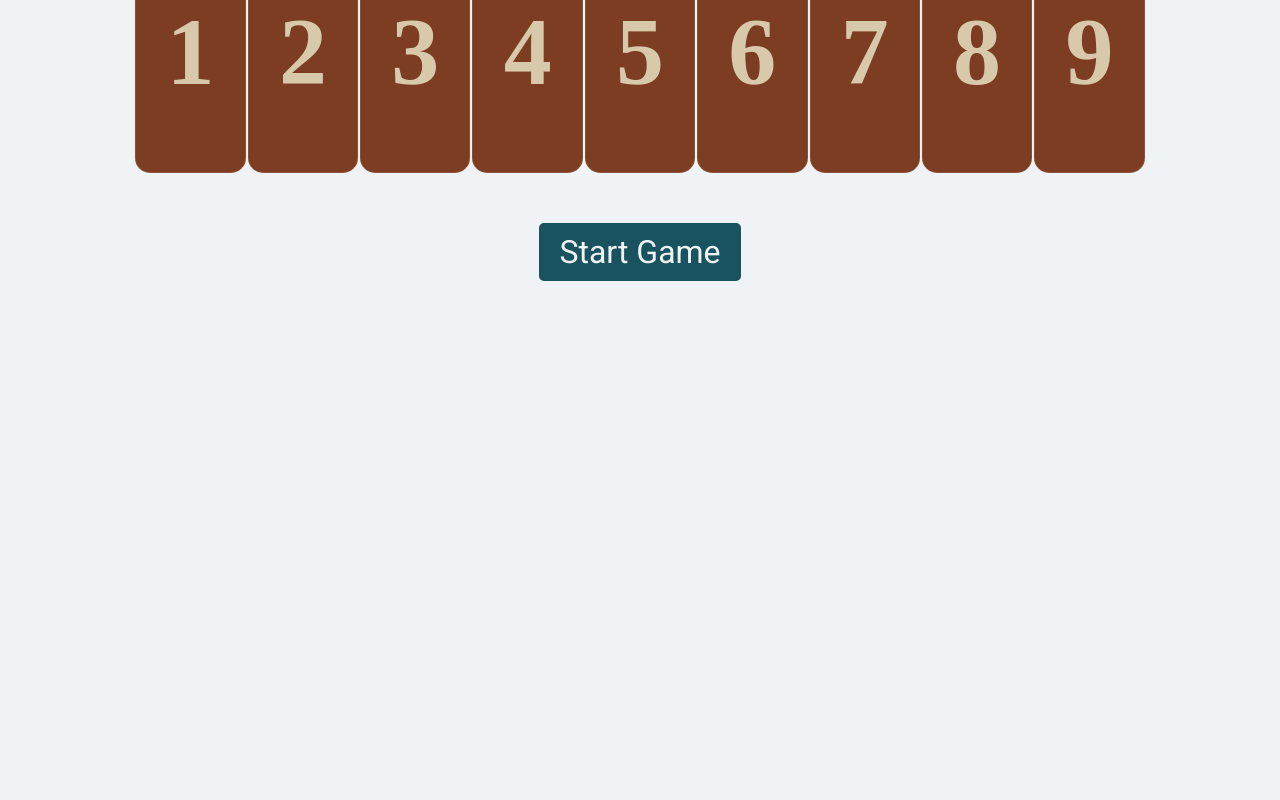
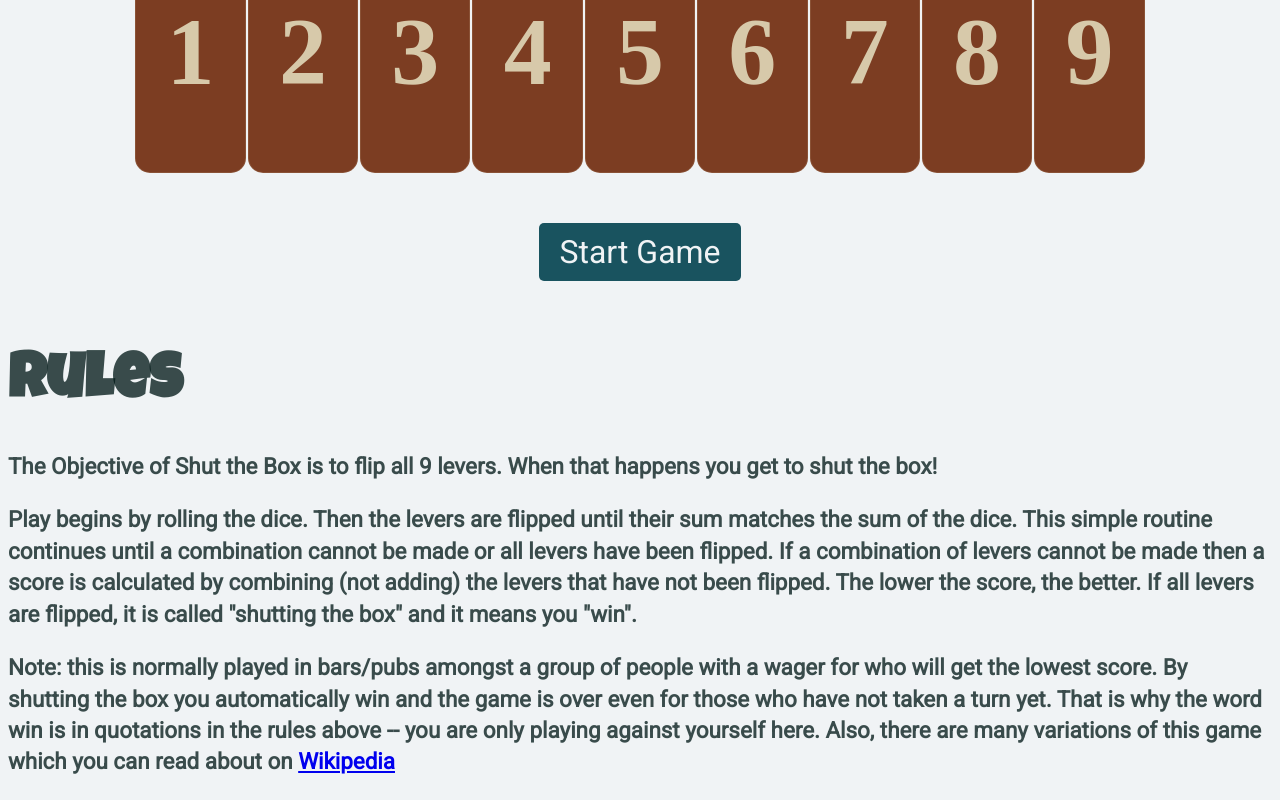
Before and after one commit to adam-beck/dont-close-the-box, a React app: page / in a window 1280 px wide. Shown: the part 292-1092 px from the top of the page. Before the commit the page ends 800 px from the top, so only its background shows below. Built offline with nearby package versions, Linux system fonts and the light colour scheme.

Commit message:
Adds rules

```diff
--- a/src/App.js
+++ b/src/App.js
@@ -37,9 +37,36 @@ class App extends Component {
         {this.state.gameState === gameStages.WON && <Confetti />}
         <h1 className="game-title">Shut the Box</h1>
         <Box state={this.state.gameState} onStateChange={this.changeStateHandler} />
+        <Rules />
       </div>
     );
   }
 }
 
+const Rules = () => {
+  return (
+    <div className="rules">
+      <a className="rules header" href="#rules">Rules</a>
+
+      <p id="rules">
+        The Objective of Shut the Box is to flip all 9 levers. When that happens you get to shut the box!
+      </p>
+
+      <p>
+        Play begins by rolling the dice. Then the levers are flipped until their sum matches the sum of the dice. This simple routine
+        continues until a combination cannot be made or all levers have been flipped. If a combination of levers cannot be made then
+        a score is calculated by combining (not adding) the levers that have not been flipped. The lower the score, the better. If all
+        levers are flipped, it is called "shutting the box" and it means you "win".
+      </p>
+
+      <p>
+        Note: this is normally played in bars/pubs amongst a group of people with a wager for who will get the lowest score. By shutting
+        the box you automatically win and the game is over even for those who have not taken a turn yet. That is why the word win is in
+        quotations in the rules above -- you are only playing against yourself here. Also, there are many variations of this game which
+        you can read about on <a href="https://en.wikipedia.org/wiki/Shut_the_Box">Wikipedia</a>
+      </p>
+    </div>
+  )
+}
+
 export default App;
--- a/src/styles.css
+++ b/src/styles.css
@@ -101,6 +101,21 @@ body {
   width: 100px;
 }
 
+.rules {
+  font-size: 1.4em;
+  font-family: 'Roboto';
+  font-weight: 700;
+  color: rgba(1, 25, 24, 0.77);
+  line-height: 1.4;
+  margin-top: 60px;
+}
+
+.rules.header {
+  font-family: 'Luckiest Guy';
+  font-size: 2.8em;
+  text-decoration: none;
+}
+
 @media (max-width: 500px) {
   body {
     font-size: 10px;
```
